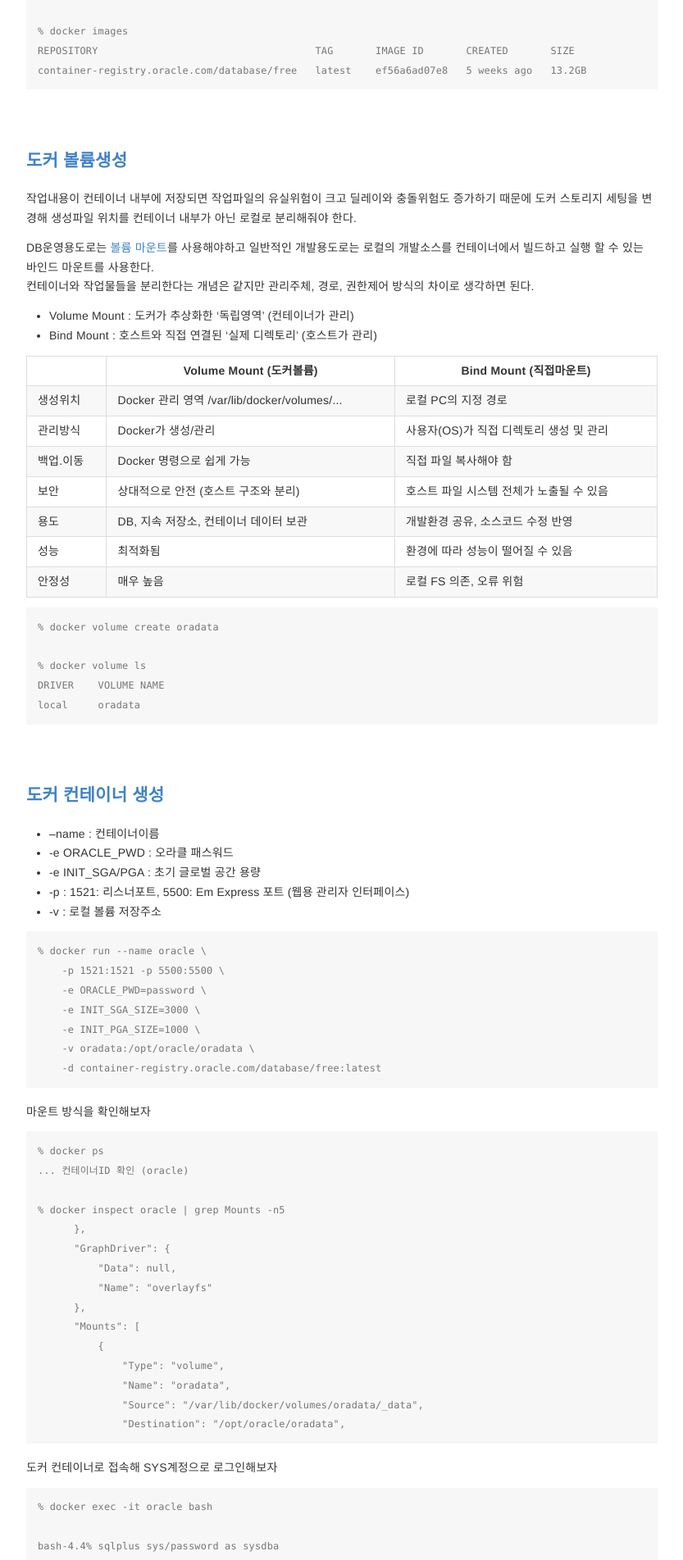
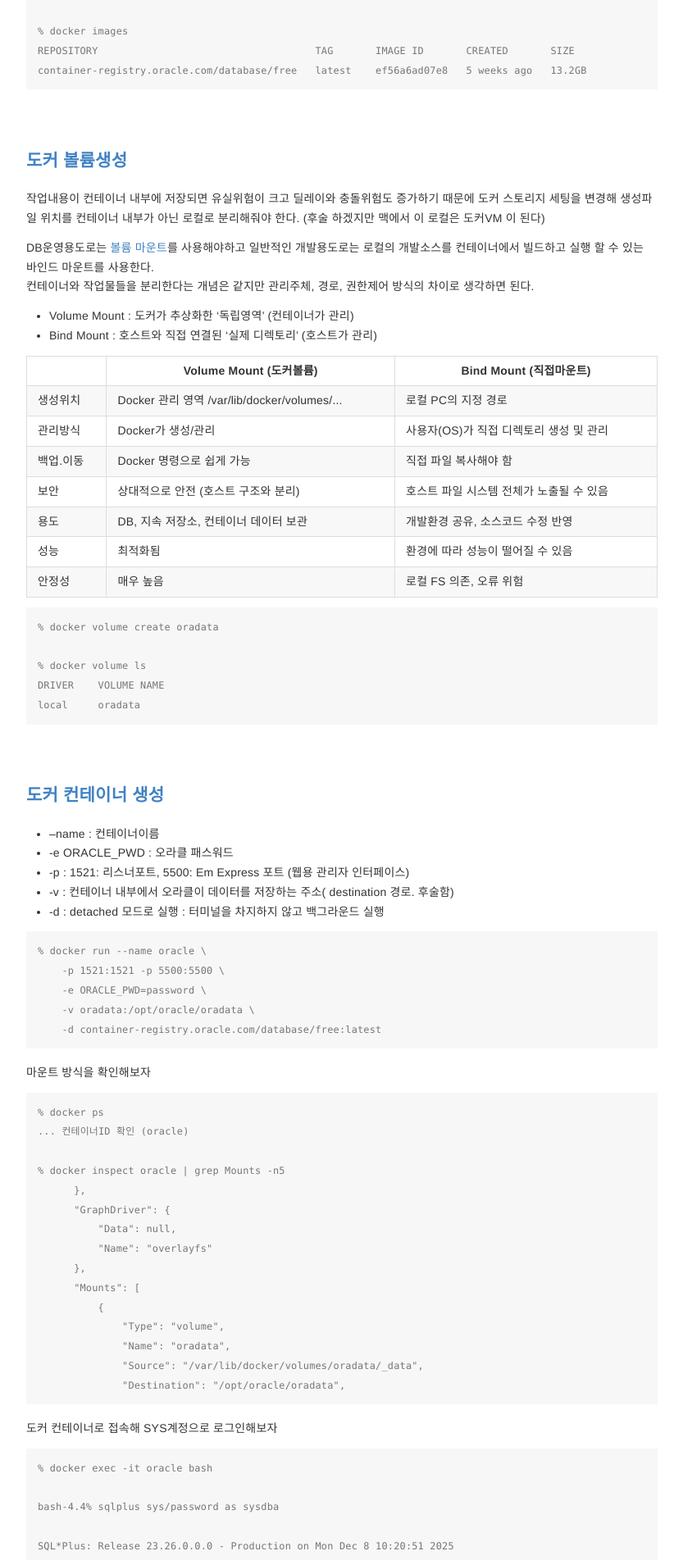
Before and after one commit to nicemiro/nicemiro.github.io, a Jekyll site: the page built from _posts/web/2025-12-08-running_oracle_in_mac.md, in a window 1280 px wide. Shown: the part 493-2396 px from the top of the page at 82% size, without its empty margins (223-1056 px from the left). Built offline with Jekyll 4.4.1, drawn with Linux system fonts in a browser that asks for light colours; some of the changed text lies outside the part shown.

Commit message:
fix:save progress

````diff
--- a/_posts/web/2025-12-08-running_oracle_in_mac.md
+++ b/_posts/web/2025-12-08-running_oracle_in_mac.md
@@ -31,7 +31,7 @@ container-registry.oracle.com/database/free   latest    ef56a6ad07e8   5 weeks a
 <br>
 
 ### 도커 볼륨생성
-작업내용이 컨테이너 내부에 저장되면 작업파일의 유실위험이 크고 딜레이와 충돌위험도 증가하기 때문에 도커 스토리지 세팅을 변경해 생성파일 위치를 컨테이너 내부가 아닌 로컬로 분리해줘야 한다.
+작업내용이 컨테이너 내부에 저장되면 유실위험이 크고 딜레이와 충돌위험도 증가하기 때문에 도커 스토리지 세팅을 변경해 생성파일 위치를 컨테이너 내부가 아닌 로컬로 분리해줘야 한다. (후술 하겠지만 맥에서 이 로컬은 도커VM 이 된다)
 
 DB운영용도로는 [볼륨 마운트][1]{:target="_blank"}를 사용해야하고 일반적인 개발용도로는 로컬의 개발소스를 컨테이너에서 빌드하고 실행 할 수 있는 바인드 마운트를 사용한다.
 컨테이너와 작업물들을 분리한다는 개념은 같지만 관리주체, 경로, 권한제어 방식의 차이로 생각하면 된다.
@@ -92,16 +92,14 @@ local     oradata
 ### 도커 컨테이너 생성
 * --name : 컨테이너이름
 * -e ORACLE_PWD : 오라클 패스워드
-* -e INIT_SGA/PGA : 초기 글로벌 공간 용량
 * -p : 1521: 리스너포트, 5500: Em Express 포트 (웹용 관리자 인터페이스)
-* -v : 로컬 볼륨 저장주소
+* -v : 컨테이너 내부에서 오라클이 데이터를 저장하는 주소( destination 경로. 후술함)
+* -d : detached 모드로 실행 : 터미널을 차지하지 않고 백그라운드 실행
 
 ```text
 % docker run --name oracle \
     -p 1521:1521 -p 5500:5500 \
     -e ORACLE_PWD=password \
-    -e INIT_SGA_SIZE=3000 \
-    -e INIT_PGA_SIZE=1000 \
     -v oradata:/opt/oracle/oradata \
     -d container-registry.oracle.com/database/free:latest
 ```
@@ -313,6 +310,7 @@ ora_sql_test.dbf  sysaux01.dbf	system01.dbf  temp01.dbf  undotbs01.dbf
 유닉스에 대한 로망 때문에 맥을 사용중이지만 iOS 개발만 아니었다면 진작 리눅스머신을 꾸렸을 것 같다.
 특히 램에 인색한 맥을 사용하면서 가상화로 인해 탁하게 변해가는 메모리압박 그래프와 스왑용량을 보는것은 기분이 썩 좋지않은 경험이다...
 
+데이터전용 컨테이너를 만들어서 오라클에서 생성되는 데이터를 별도의 컨테이너로 관리하는 멀티 컨테이너 구조를 사용할 수도 있을 듯 하지만 개인 프로젝트 용도로는 이정도면 충분하다.  아니면 도커 볼륨 (리눅스 VM) 에 생성되는 데이터를 정기적으로 맥으로 백업해 보관하는 방식도 생각해 볼 수 있고 이러한 경우 맥에서 파일을 읽기 전용으로 설정해둘 필요가 있을 것이다.
 컨테이너 내부의 Destination 경로에 있는 ora_sql_test.dbf 파일을 확인했으니 이번에는 호스트의 Source 경로에서 해당 파일을 확인해보자.
 Alpine 컨테이너 볼륨을 통해 리눅스VM 호스트에 위치한 ora_sql_test.dbf 파일을 확인할 수 있다.
 ```text
````
Also changed, not shown: other parts of _posts/web/2025-12-08-running_oracle_in_mac.md (+1 -2 lines).
